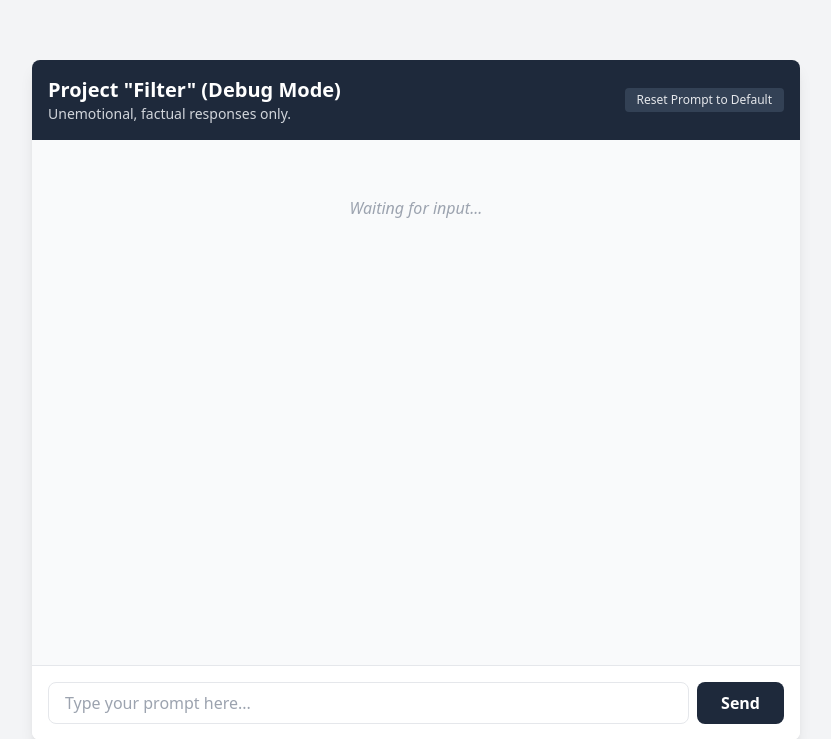
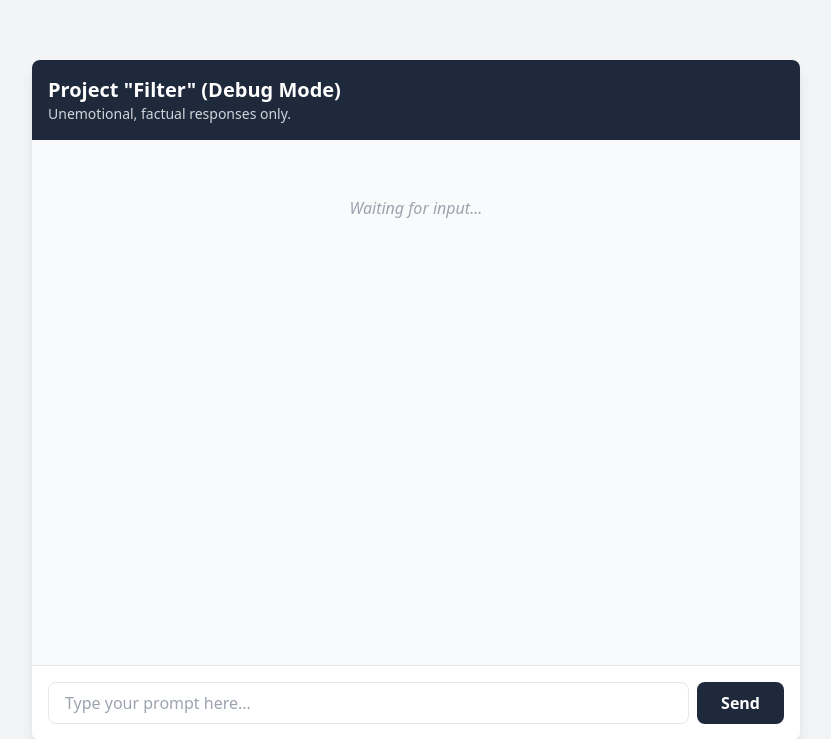
Before and after one commit to constantinbender51-cmyk/deepseek-base, a FastAPI app: page / in a window 1280 px wide. Shown: the top 739 px of the page, without its empty margins (224-1055 px from the left). Run offline with FastAPI, Linux system fonts and the light colour scheme; some libraries are stand-ins or nearby versions.

Commit message:
Update index.html

```diff
--- a/templates/index.html
+++ b/templates/index.html
@@ -15,7 +15,6 @@
                 <h1 class="text-xl font-bold">Project "Filter" (Debug Mode)</h1>
                 <p class="text-sm text-gray-300">Unemotional, factual responses only.</p>
             </div>
-            <button id="reset-prompt-btn" class="text-xs bg-slate-700 hover:bg-slate-600 px-3 py-1 rounded text-gray-200 transition">Reset Prompt to Default</button>
         </div>
 
         <!-- Chat Response Field -->
@@ -48,10 +47,19 @@
         <div class="bg-white p-6 rounded-lg shadow-xl w-11/12 max-w-2xl flex flex-col h-[60vh]">
             <h2 class="text-lg font-bold mb-2 text-slate-800">Edit Filter System Prompt</h2>
             <p class="text-xs text-gray-500 mb-3">Changes saved here will apply to this regeneration AND all future messages.</p>
+
             <textarea id="regen-prompt-input" class="flex-1 w-full border rounded p-3 focus:ring-2 focus:ring-slate-500 outline-none resize-none font-mono text-sm leading-relaxed text-gray-800 shadow-inner"></textarea>
-            <div class="flex justify-end gap-3 mt-4">
-                <button id="close-modal-btn" class="px-5 py-2 font-medium bg-gray-200 text-gray-700 rounded hover:bg-gray-300 transition">Cancel</button>
-                <button id="confirm-regen-btn" class="px-5 py-2 font-medium bg-slate-800 text-white rounded hover:bg-slate-700 transition shadow">Save & Regenerate</button>
+
+            <div class="flex justify-between items-center mt-4">
+                <!-- Reset Button moved here -->
+                <button id="reset-prompt-btn" class="text-sm font-medium text-red-600 hover:text-red-800 transition">
+                    Reset to Default
+                </button>
+
+                <div class="flex gap-3">
+                    <button id="close-modal-btn" class="px-5 py-2 font-medium bg-gray-200 text-gray-700 rounded hover:bg-gray-300 transition">Cancel</button>
+                    <button id="confirm-regen-btn" class="px-5 py-2 font-medium bg-slate-800 text-white rounded hover:bg-slate-700 transition shadow">Save & Regenerate</button>
+                </div>
             </div>
         </div>
     </div>
@@ -71,17 +79,16 @@
 
         let currentRegenIndex = null;
         let currentRegenBubble = null;
-        let currentInitDataRef = null; // Used to update the specific message's prompt
+        let currentInitDataRef = null;
 
         const DEFAULT_PROMPT = "You are a rigid filter. Your task is to extract ONLY the unemotional, objective factual content from the provided response. Strip away all emotions, opinions, filler words, and conversational fluff, self-referenceing content. Present only the cold, hard factual parts of the response.";
 
         // Track the current prompt (survives page reloads)
         let globalFilterPrompt = localStorage.getItem('customFilterPrompt') || DEFAULT_PROMPT;
 
+        // Populate the textarea with the default prompt when clicked
         resetPromptBtn.addEventListener('click', () => {
-            globalFilterPrompt = DEFAULT_PROMPT;
-            localStorage.removeItem('customFilterPrompt');
-            alert("System Prompt reset to default for future messages.");
+            promptInput.value = DEFAULT_PROMPT;
         });
 
         async function sendMessage() {
@@ -103,7 +110,7 @@
                     headers: { 'Content-Type': 'application/json' },
                     body: JSON.stringify({
                         user_input: text,
-                        filter_prompt: globalFilterPrompt // <-- NOW PASSING THE SAVED PROMPT
+                        filter_prompt: globalFilterPrompt // Passing the saved prompt
                     })
                 });
 
@@ -198,7 +205,7 @@
             regenBtn.addEventListener('click', () => {
                 currentRegenIndex = initData.memory_index;
                 currentRegenBubble = bubble;
-                currentInitDataRef = initData; // Store reference so we can update it
+                currentInitDataRef = initData;
 
                 promptInput.value = initData.filter_prompt;
                 modal.classList.remove('hidden');
@@ -213,9 +220,16 @@
             const newPrompt = promptInput.value.trim();
             if (!newPrompt || currentRegenIndex === null) return;
 
-            // <-- FIX: Save states globally and locally to the UI instance!
+            // Save states globally and locally to the UI instance
             globalFilterPrompt = newPrompt;
-            localStorage.setItem('customFilterPrompt', newPrompt);
+
+            // If it's the exact default, clean up local storage, otherwise save it
+            if (newPrompt === DEFAULT_PROMPT) {
+                localStorage.removeItem('customFilterPrompt');
+            } else {
+                localStorage.setItem('customFilterPrompt', newPrompt);
+            }
+
             if (currentInitDataRef) {
                 currentInitDataRef.filter_prompt = newPrompt;
             }
```
